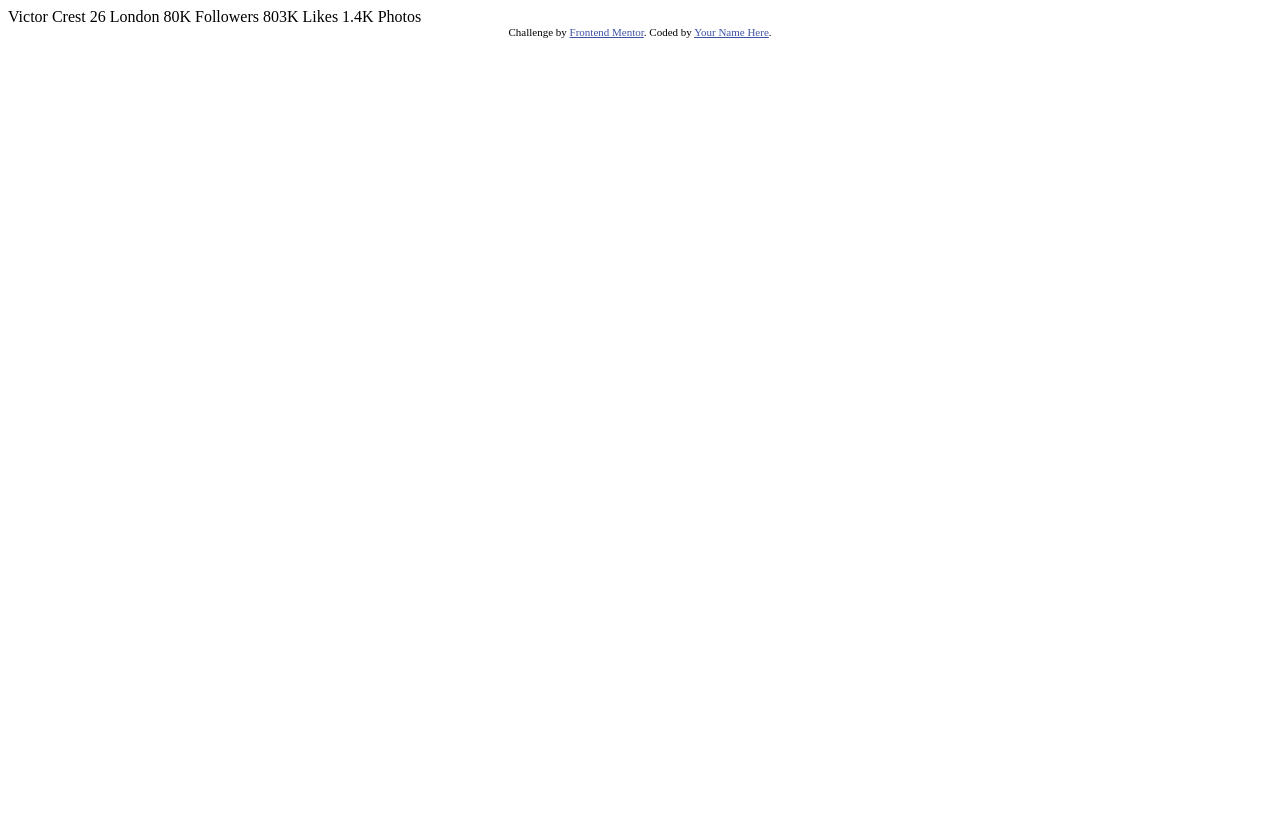
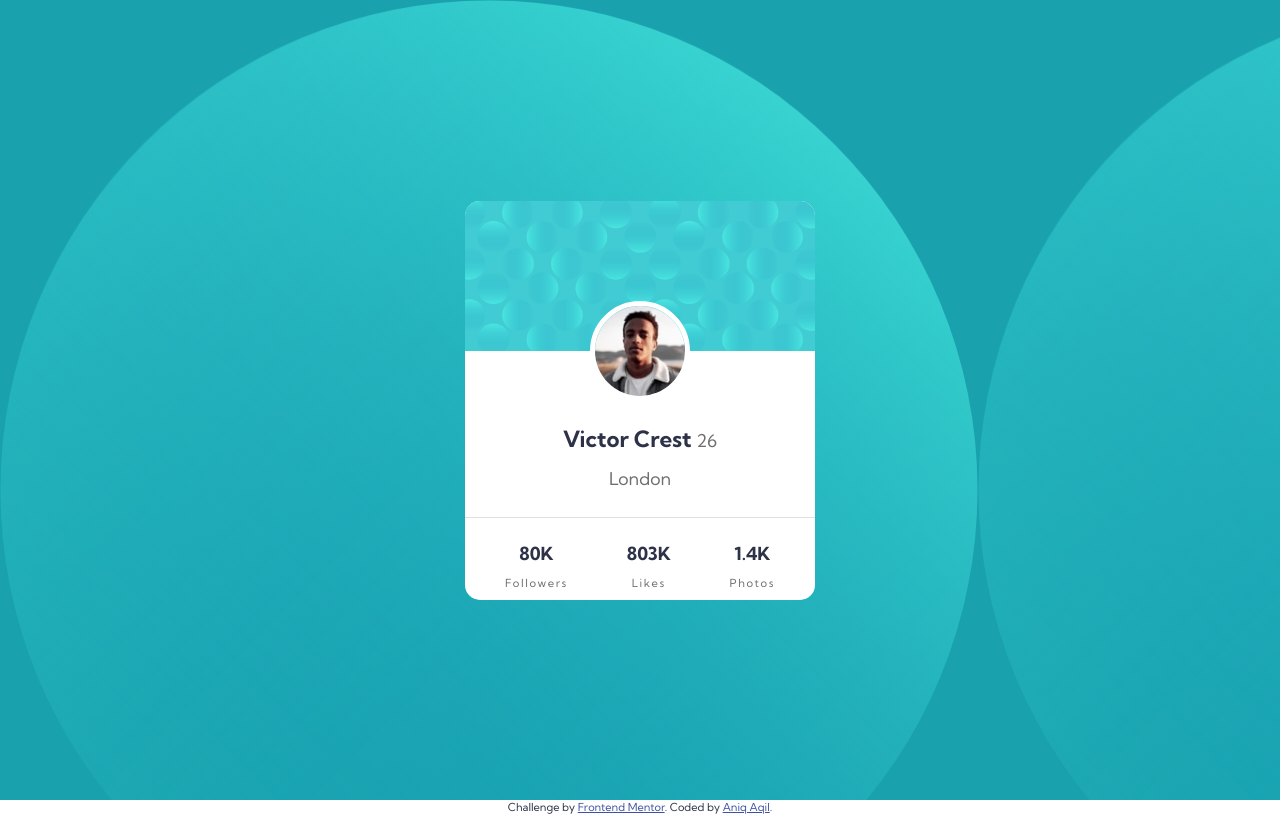
Before and after one commit to niqaqil/profile-card-component, a plain HTML site: page index.html in a window 1280 px wide. Drawn offline with Linux system fonts and the light colour scheme.

Commit message:
add css and update html

```diff
--- a/index.html
+++ b/index.html
@@ -4,7 +4,11 @@
   <meta charset="UTF-8">
   <meta name="viewport" content="width=device-width, initial-scale=1.0"> <!-- displays site properly based on user's device -->
 
+  <link rel="preconnect" href="https://fonts.googleapis.com">
+  <link rel="preconnect" href="https://fonts.gstatic.com" crossorigin>
+  <link href="https://fonts.googleapis.com/css2?family=Kumbh+Sans:wght@400;700&display=swap" rel="stylesheet">
   <link rel="icon" type="image/png" sizes="32x32" href="./images/favicon-32x32.png">
+  <link rel="stylesheet" href="./style.css">
 
   <title>Frontend Mentor | Profile card component</title>
 
@@ -15,21 +19,27 @@
   </style>
 </head>
 <body>
-  Victor Crest
-  26
-  London
+  <section class="main">
+    <div class="container">
+      <div class="upper-container"></div>
+      <div class="image">
+        <img src="./images/image-victor.jpg" alt="">
+      </div>
+      <div class="card-body">
+        <h2 class="name">Victor Crest <span class="age">26</span></h2>
+        <h3 class="place">London</h3>
+        <div class="info-container">
+          <h4>80K <span class="info">Followers</span></h4>
+          <h4>803K <span class="info">Likes</span></h4>
+          <h4>1.4K <span class="info">Photos</span></h4>
+        </div>
+      </div>
+    </div>
+  </section>
 
-  80K
-  Followers
-
-  803K
-  Likes
-
-  1.4K
-  Photos
   <div class="attribution">
     Challenge by <a href="https://www.frontendmentor.io?ref=challenge" target="_blank">Frontend Mentor</a>.
-    Coded by <a href="#">Your Name Here</a>.
+    Coded by <a href="https://www.frontendmentor.io/profile/niqaqil">Aniq Aqil</a>.
   </div>
 </body>
 </html>
--- /dev/null
+++ b/style.css
@@ -0,0 +1,98 @@
+:root {
+  --dark-cyan: hsl(185, 75%, 39%);
+  --very-dark-desaturated-blue: hsl(229, 23%, 23%);
+  --dark-grayish-blue: hsl(227, 10%, 46%);
+  --dark-gray: hsl(0, 1%, 43%);
+}
+
+* {
+  margin: 0;
+  padding: 0;
+  box-sizing: border-box;
+}
+
+body {
+  font-family: "Kumbh Sans", sans-serif;
+  font-size: 18px;
+  color: var(--very-dark-desaturated-blue);
+}
+
+.main {
+  background: url(./images/bg-pattern-top.svg), url(./images/bg-pattern-bottom.svg);
+  background-color: var(--dark-cyan);
+  min-height: 100vh;
+  display: flex;
+  justify-content: center;
+  align-items: center;
+}
+
+.container {
+  background: #fff;
+  text-align: center;
+  max-width: 350px;
+  border-radius: 15px;
+  overflow: hidden;
+}
+
+.upper-container {
+  height: 150px;
+  width: 350px;
+  background: url(./images/bg-pattern-card.svg);
+  background-size: cover;
+}
+
+.image {
+  width: 100px;
+  height: 100px;
+  border-radius: 50%;
+  overflow: hidden;
+  margin: -50px auto -30px auto;
+  border: 5px solid #fff;
+}
+
+.image img {
+  display: block;
+  height: auto;
+  width: 100%;
+}
+
+.card-body {
+  margin-top: 54px;
+  margin-bottom: -75px;
+  height: 250px;
+  line-height: 1.8rem;
+}
+
+.card-body .name {
+  font-size: 1.4rem;
+}
+
+.card-body .place {
+  margin-top: 10px;
+}
+
+.card-body .age, .card-body .place {
+  font-weight: 300;
+  font-size: 1.1rem;
+  color: var(--dark-gray);
+}
+
+.info-container .info {
+  display: block;
+  font-weight: 300;
+  font-size: .7rem;
+  color: var(--dark-gray);
+  letter-spacing: .1rem;
+}
+
+.info-container {
+  padding-top: 22px;
+  padding-right: 40px;
+  border-top: 1px solid hsl(0, 5%, 88%);
+  padding-left: 40px;
+  margin-top: 23px;
+  display: flex;
+  align-items: center;
+  justify-content: space-between;
+  flex-direction: row;
+}
```
